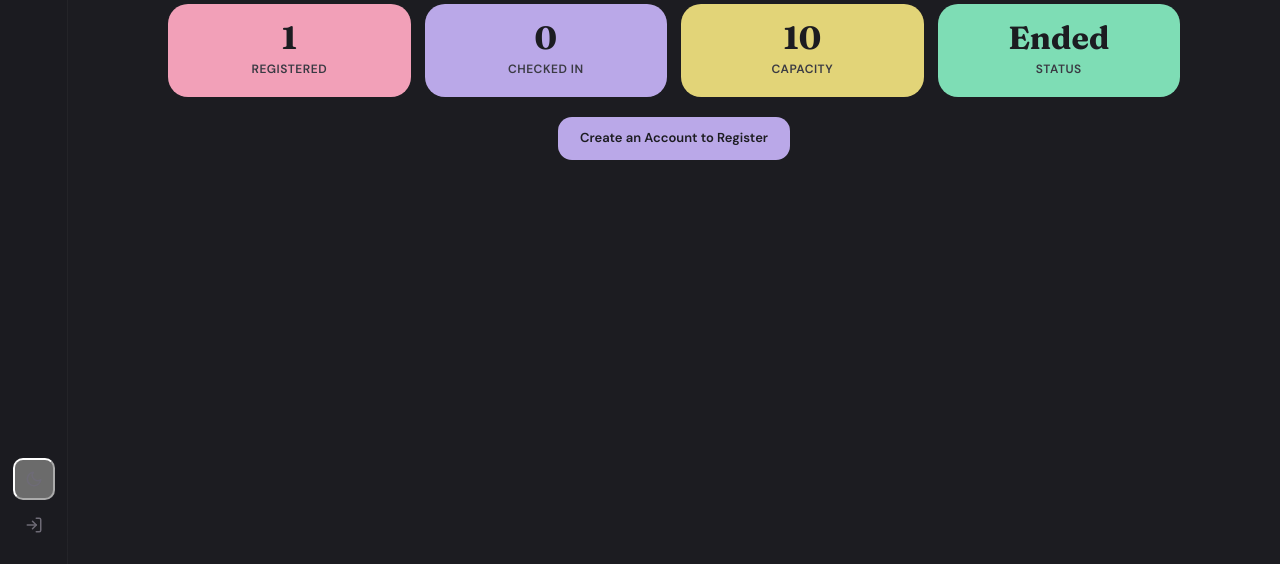
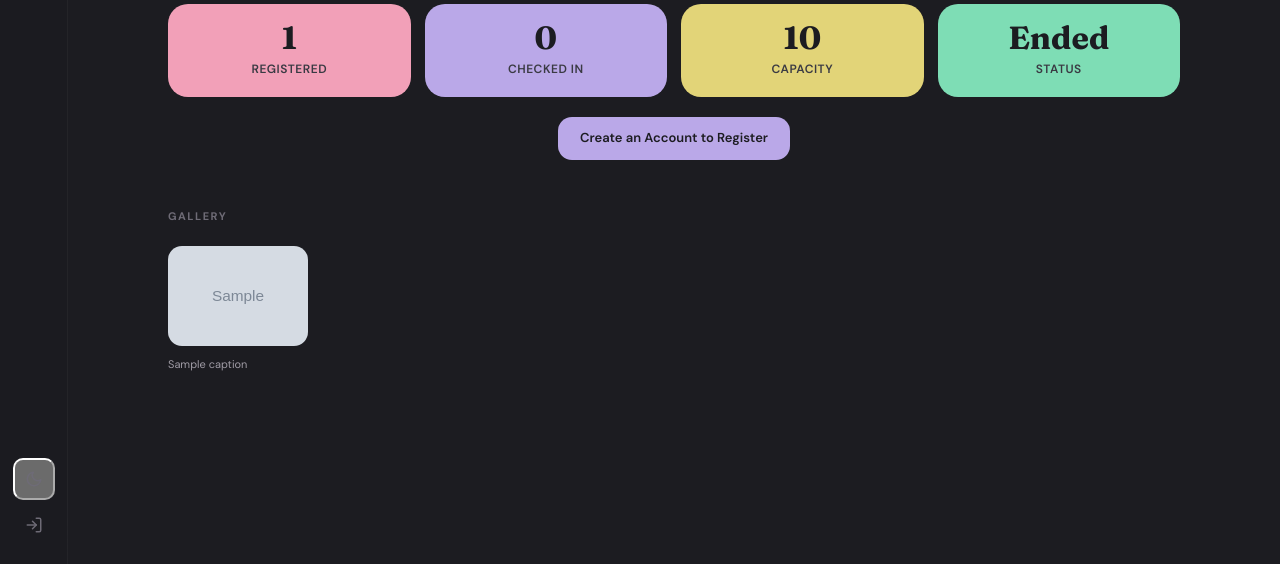
Before and after one commit to Susquehanna-Syntax/Turnstil, a Django app: template templates/admin_portal/event_detail.html in a window 1280 px wide. Shown: the part 236-800 px from the top of the page. Run offline with Django 5.2, Linux system fonts and the light colour scheme; tables that the repository leaves empty hold one stand-in row (values such as "Sample post"); the template is opened without the code that fills it: values that come from a table or form of the project are taken from there, most other values are stand-ins (such as "Sample title", 1, 10 or a date in 2020); grey boxes marked "Sample" are stand-in pictures.

Commit message:
Added photo gallery to events

```diff
--- a/core/models.py
+++ b/core/models.py
@@ -326,6 +326,34 @@ class ScanLog(models.Model):
         return labels.get(self.result, self.result)
 
 
+class EventPhoto(models.Model):
+    """Up to 10 organizer-uploaded photos per event, stored as base64."""
+    id = models.UUIDField(primary_key=True, default=uuid.uuid4, editable=False)
+    event = models.ForeignKey(Event, on_delete=models.CASCADE, related_name='photos')
+    image_data = models.TextField(help_text='Base64-encoded image data URI')
+    caption = models.CharField(max_length=200, blank=True)
+    uploaded_by = models.ForeignKey(
+        settings.AUTH_USER_MODEL,
+        on_delete=models.SET_NULL,
+        null=True,
+        related_name='uploaded_photos',
+    )
+    uploaded_at = models.DateTimeField(auto_now_add=True)
+    order = models.PositiveSmallIntegerField(default=0)
+
+    class Meta:
+        ordering = ['order', 'uploaded_at']
+
+    def __str__(self):
+        return f"Photo for {self.event.name} by {self.uploaded_by}"
+
+    def clean(self):
+        if not self.pk and self.event_id:
+            count = EventPhoto.objects.filter(event_id=self.event_id).count()
+            if count >= 10:
+                raise ValidationError('An event may have at most 10 photos.')
+
+
 class ScanConfirmation(models.Model):
     """
     Attendee-facing confirmation for a successful check-in scan.
--- a/core/urls.py
+++ b/core/urls.py
@@ -25,6 +25,8 @@ urlpatterns = [
     path('events/<uuid:uuid>/', web_views.event_detail_page, name='event-detail'),
     path('events/<uuid:uuid>/walkins/', web_views.toggle_walkins, name='toggle-walkins'),
     path('events/<uuid:uuid>/staff/', web_views.manage_event_staff, name='manage-event-staff'),
+    path('events/<uuid:uuid>/photos/upload/', web_views.upload_event_photo, name='upload-event-photo'),
+    path('events/<uuid:uuid>/photos/<uuid:photo_id>/delete/', web_views.delete_event_photo, name='delete-event-photo'),
 
     # Organizer
     path('organizer_event_create/', web_views.organizer_event_list, name='organizer-event-list'),
--- a/templates/admin_portal/event_detail.html
+++ b/templates/admin_portal/event_detail.html
@@ -92,12 +92,32 @@
 </div>
 {% endif %}
 
+{% if photos and not is_organizer %}
+<!-- Attendee photo strip -->
+<div class="fade-up fade-up-3" style="margin-top:24px;">
+    <div class="section-label">Gallery</div>
+    <div style="display:flex; gap:10px; flex-wrap:wrap; margin-top:8px;">
+        {% for photo in photos %}
+        <div style="position:relative;">
+            <img src="{{ photo.image_data }}" alt="{{ photo.caption }}"
+                 style="width:140px; height:100px; object-fit:cover; border-radius:var(--r-md); cursor:pointer;"
+                 onclick="openPhotoModal('{{ photo.image_data }}', '{{ photo.caption|escapejs }}')">
+            {% if photo.caption %}
+            <div style="font-size:11px; color:var(--text-2); margin-top:4px; max-width:140px; overflow:hidden; text-overflow:ellipsis; white-space:nowrap;">{{ photo.caption }}</div>
+            {% endif %}
+        </div>
+        {% endfor %}
+    </div>
+</div>
+{% endif %}
+
 {% if user.is_staff_or_above %}
 <!-- Tabs -->
 <div class="tab-bar fade-up fade-up-4">
     <button class="tab-btn active" data-tab="attendees" data-color="rose" onclick="switchTab('attendees', this)">Attendees</button>
     {% if user.is_organizer_or_above or event.created_by == user %}
     <button class="tab-btn" data-tab="staff" data-color="lavender" onclick="switchTab('staff', this)">Staff</button>
+    <button class="tab-btn" data-tab="gallery" data-color="mint" onclick="switchTab('gallery', this)">Gallery</button>
     {% endif %}
     <button class="tab-btn" data-tab="logs" data-color="lemon" onclick="switchTab('logs', this)">Logs</button>
 </div>
@@ -167,7 +187,52 @@
 </div>
 {% endif %}
 
-<!-- Tab 3: Logs -->
+<!-- Tab 3: Gallery (organizers only) -->
+{% if user.is_organizer_or_above or event.created_by == user %}
+<div id="tab-gallery" class="tab-panel fade-up fade-up-4">
+    <div class="card">
+        {% if photos %}
+        <div style="display:flex; gap:10px; flex-wrap:wrap; margin-bottom:16px;">
+            {% for photo in photos %}
+            <div style="position:relative;">
+                <img src="{{ photo.image_data }}" alt="{{ photo.caption }}"
+                     style="width:140px; height:100px; object-fit:cover; border-radius:var(--r-md); cursor:pointer;"
+                     onclick="openPhotoModal('{{ photo.image_data }}', '{{ photo.caption|escapejs }}')">
+                {% if photo.caption %}
+                <div style="font-size:11px; color:var(--text-2); margin-top:4px; max-width:140px; overflow:hidden; text-overflow:ellipsis; white-space:nowrap;">{{ photo.caption }}</div>
+                {% endif %}
+                <form method="post" action="{% url 'delete-event-photo' uuid=event.id photo_id=photo.id %}" style="margin:4px 0 0;">
+                    {% csrf_token %}
+                    <button type="submit" class="btn btn-outline btn-sm" style="font-size:11px; padding:2px 8px; color:var(--rose);">Remove</button>
+                </form>
+            </div>
+            {% endfor %}
+        </div>
+        {% else %}
+        <p class="text-muted mb-16"><small>No photos uploaded yet.</small></p>
+        {% endif %}
+
+        {% if can_add_photo %}
+        <form method="post" action="{% url 'upload-event-photo' uuid=event.id %}" enctype="multipart/form-data" style="display:flex; gap:8px; align-items:flex-end; flex-wrap:wrap;">
+            {% csrf_token %}
+            <div>
+                <label style="font-size:12px; color:var(--text-2); display:block; margin-bottom:4px;">Photo ({{ photos.count }}/10)</label>
+                <input type="file" name="photo" accept="image/*" required style="font-size:13px;">
+            </div>
+            <div style="flex:1; min-width:160px;">
+                <label style="font-size:12px; color:var(--text-2); display:block; margin-bottom:4px;">Caption (optional)</label>
+                <input type="text" name="caption" maxlength="200" placeholder="Add a caption..." style="width:100%;">
+            </div>
+            <button type="submit" class="btn btn-filled-mint" style="white-space:nowrap;">Upload Photo</button>
+        </form>
+        {% else %}
+        <p class="text-muted"><small>Maximum of 10 photos reached.</small></p>
+        {% endif %}
+    </div>
+</div>
+{% endif %}
+
+<!-- Tab 4: Logs -->
 <div id="tab-logs" class="tab-panel fade-up fade-up-4">
     <div class="table-wrap">
         <table>
@@ -191,6 +256,15 @@
 </div>
 
 {% endif %}
+
+<!-- Photo lightbox modal -->
+<div class="modal-overlay" id="photo-modal" onclick="closeModal('photo-modal')" style="display:none;">
+    <div style="position:relative; max-width:90vw; max-height:90vh;" onclick="event.stopPropagation()">
+        <img id="photo-modal-img" src="" alt="" style="max-width:90vw; max-height:80vh; object-fit:contain; border-radius:var(--r-lg); display:block;">
+        <div id="photo-modal-caption" style="text-align:center; color:var(--text-2); font-size:13px; margin-top:8px;"></div>
+        <button onclick="closeModal('photo-modal')" class="btn btn-outline btn-sm" style="position:absolute; top:-12px; right:-12px;">✕</button>
+    </div>
+</div>
 {% endblock %}
 
 {% block extra_js %}
@@ -226,4 +300,11 @@
     }
 </script>
 {% endif %}
+<script>
+function openPhotoModal(src, caption) {
+    document.getElementById('photo-modal-img').src = src;
+    document.getElementById('photo-modal-caption').textContent = caption;
+    openModal('photo-modal');
+}
+</script>
 {% endblock %}
```
Also changed, not shown: core/web_views.py (+46 -1 lines), core/migrations/0012_event_photo.py (added).
